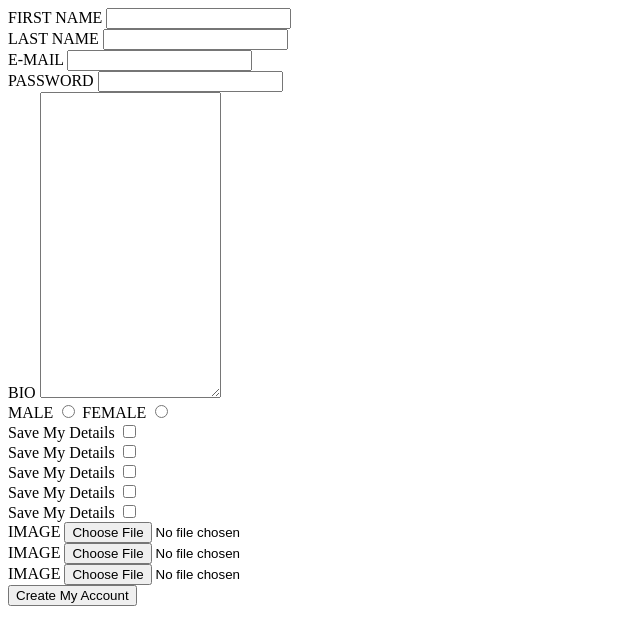
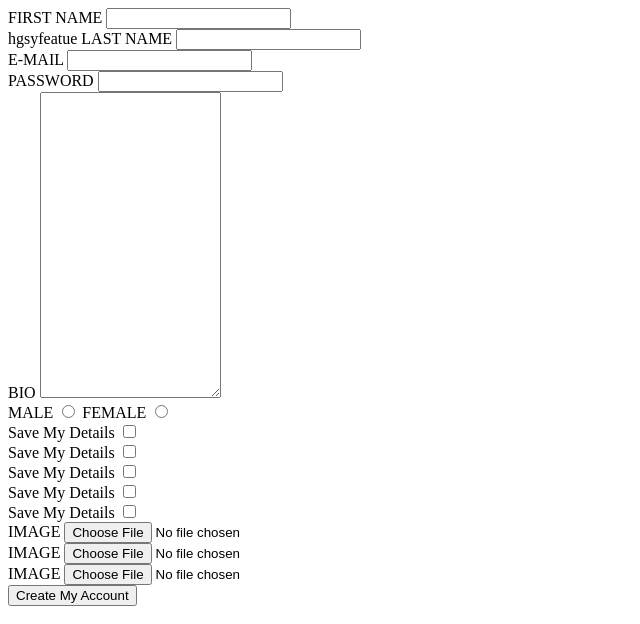
Before and after one commit to pawaniKumari/disk, a plain HTML site: page index.html in a window 1280 px wide. Shown: the top 624 px of the page, without its empty margins (0-640 px from the left). Drawn offline with Linux system fonts and the light colour scheme.

Commit message:
Update index.html

```diff
--- a/index.html
+++ b/index.html
@@ -6,6 +6,7 @@
     <label for="fname">FIRST NAME</label>
     <input type="text" id="fname" name="firstname">
     <br>
+    hgsyfeatue
 
     <label for="lname">LAST NAME</label>
     <input type="text" id="lname" name="lastname">
```
